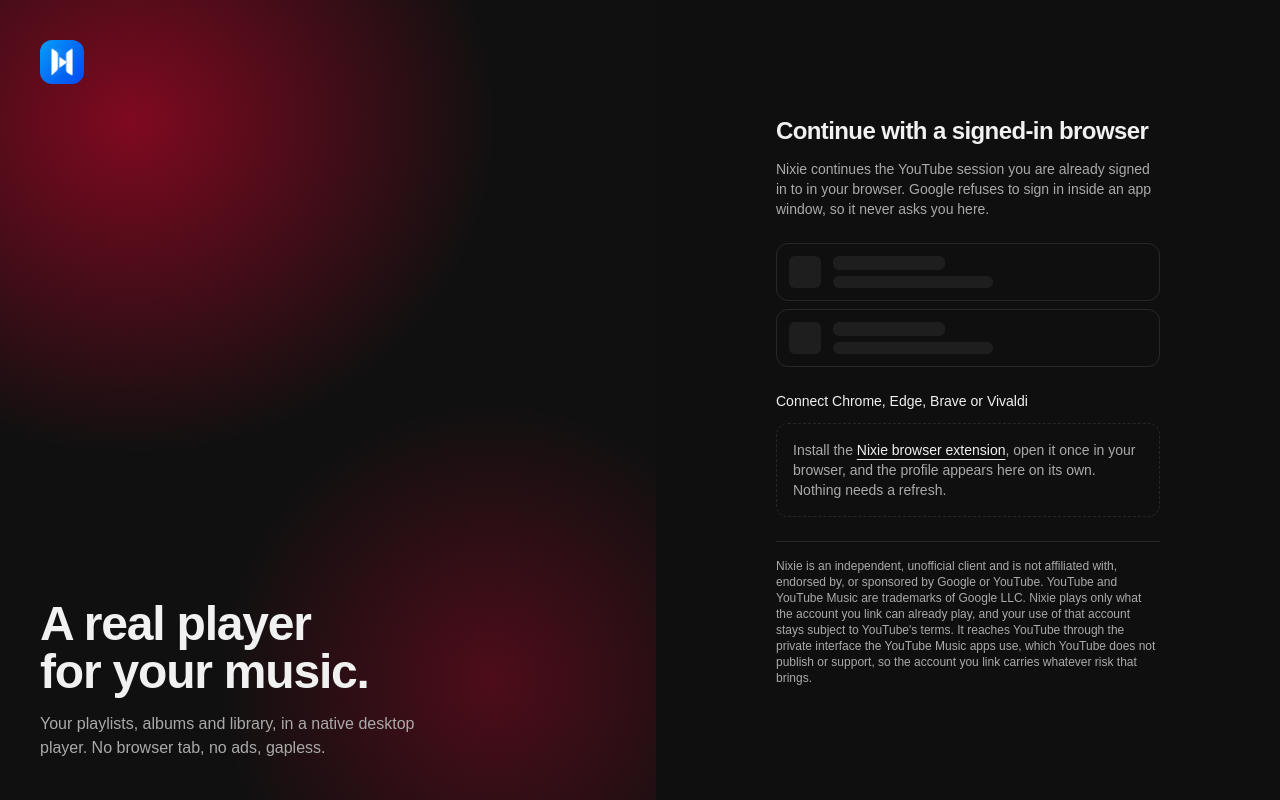
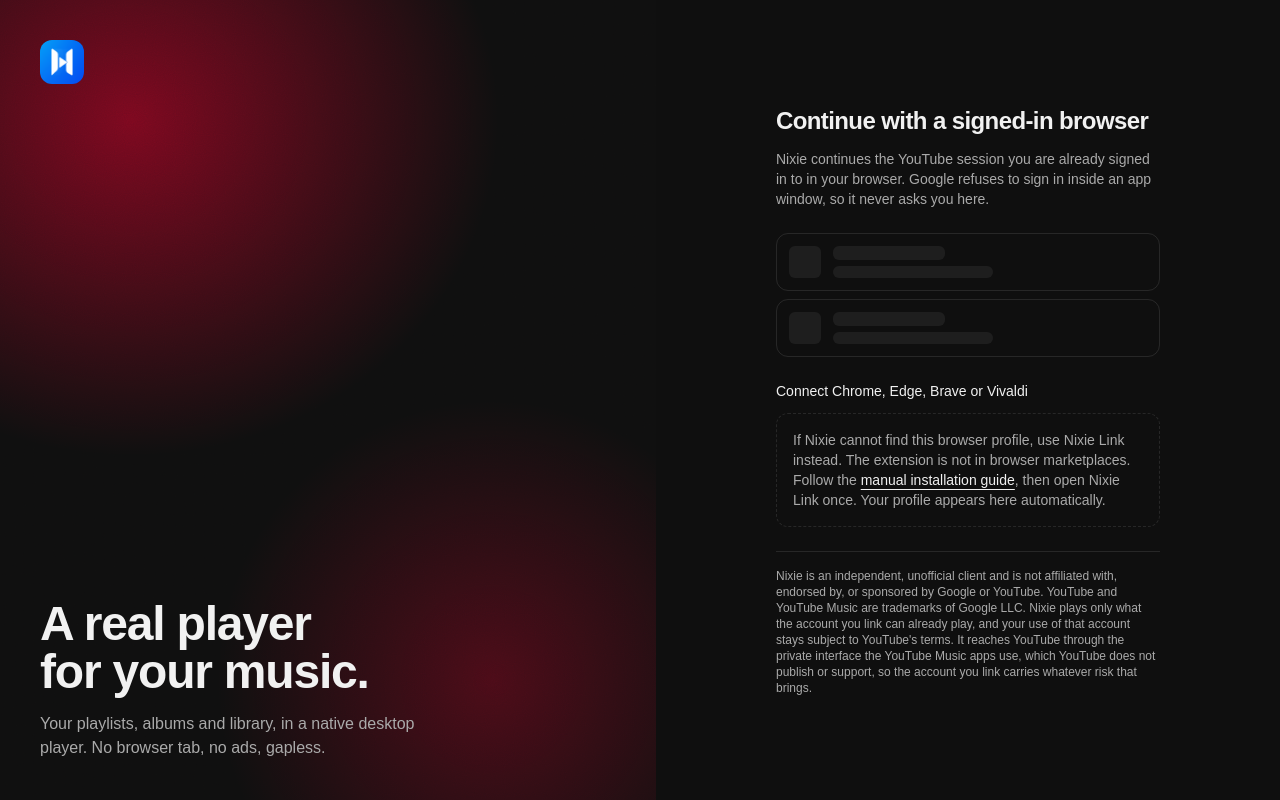
Before and after one commit to NixiePlayer/NixieDesktop, a React (Vite) app: page / in a window 1280 px wide. Built offline with nearby package versions, Linux system fonts and the light colour scheme.

Commit message:
docs(sign-in): explain manual extension installation

```diff
--- a/src/components/sign-in.tsx
+++ b/src/components/sign-in.tsx
@@ -145,16 +145,19 @@
 			) : (
 				<div className="border-border flex flex-col gap-2 rounded-xl border border-dashed p-4">
 					<p className="text-muted-foreground text-sm">
-						Install the{" "}
+						{platform === "win32"
+							? "Windows protects these browsers' cookies so that only the browser can read them. Nixie Link asks the browser for your YouTube session instead. "
+							: "If Nixie cannot find this browser profile, use Nixie Link instead. "}
+						The extension is not in browser marketplaces. Follow the{" "}
 						<a
-							href="https://github.com/NixiePlayer/nixie-link-extension"
+							href="https://github.com/NixiePlayer/nixie-link-extension#install"
 							target="_blank"
 							rel="noreferrer"
 							className="text-foreground underline underline-offset-4"
 						>
-							Nixie browser extension
+							manual installation guide
 						</a>
-						, open it once in your browser, and the profile appears here on its own. Nothing needs a refresh.
+						, then open Nixie Link once. Your profile appears here automatically.
 					</p>
 				</div>
 			)}
```
